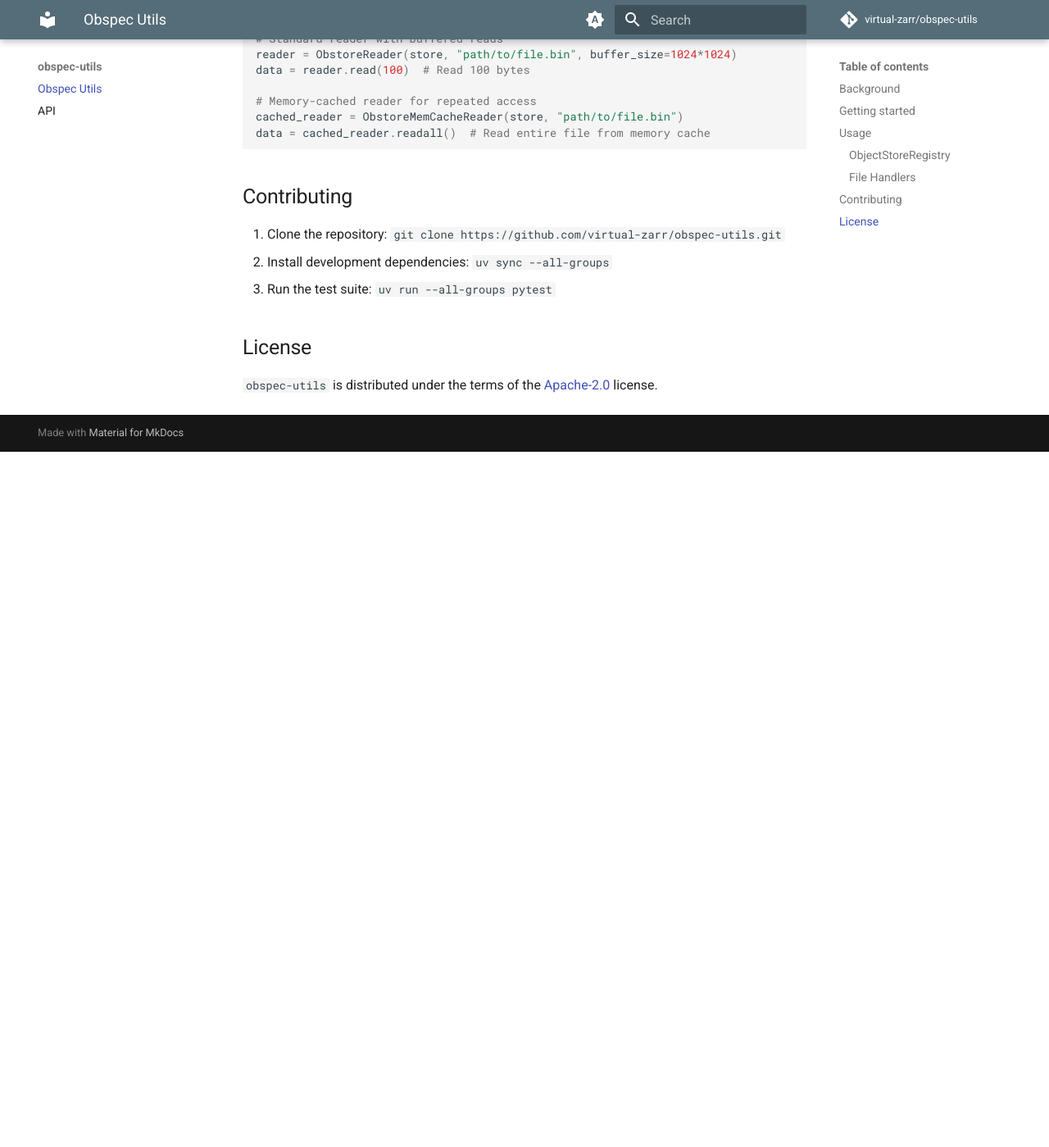
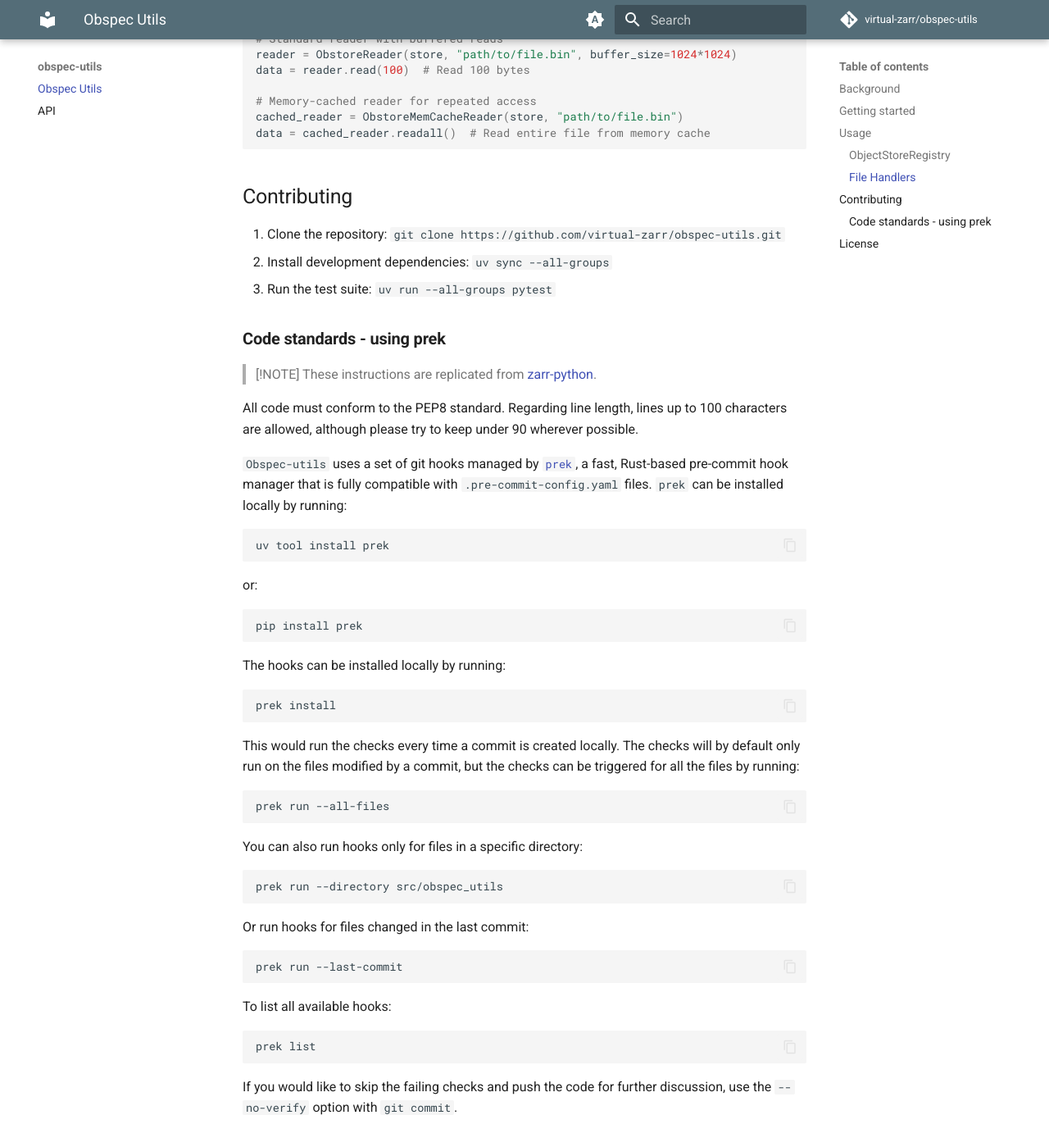
Before and after one commit to virtual-zarr/obspec-utils, an MkDocs documentation site: the page built from docs/index.md, in a window 1280 px wide and 1400 px high, scrolled down 1316 px. Shown: the whole window at 82% size. Built offline with MkDocs 1.6.1 and Material for MkDocs 9.7.7, drawn with Linux system fonts in a browser that asks for light colours; comment, search, counter and statistics services are not loaded; the version menu is left out; before the commit the page ends 1867 px from its top, so only the background shows below that.

Commit message:
Use prek for code standards

````diff
--- a/docs/index.md
+++ b/docs/index.md
@@ -62,6 +62,57 @@ data = cached_reader.readall()  # Read entire file from memory cache
 2. Install development dependencies: `uv sync --all-groups`
 3. Run the test suite: `uv run --all-groups pytest`
 
+### Code standards - using prek
+
+> [!NOTE]
+> These instructions are replicated from [zarr-python](https://github.com/zarr-developers/zarr-python).
+
+All code must conform to the PEP8 standard. Regarding line length, lines up to 100 characters are allowed, although please try to keep under 90 wherever possible.
+
+`Obspec-utils` uses a set of git hooks managed by [`prek`](https://github.com/j178/prek), a fast, Rust-based pre-commit hook manager that is fully compatible with `.pre-commit-config.yaml` files. `prek` can be installed locally by running:
+
+```bash
+uv tool install prek
+```
+
+or:
+
+```bash
+pip install prek
+```
+
+The hooks can be installed locally by running:
+
+```bash
+prek install
+```
+
+This would run the checks every time a commit is created locally. The checks will by default only run on the files modified by a commit, but the checks can be triggered for all the files by running:
+
+```bash
+prek run --all-files
+```
+
+You can also run hooks only for files in a specific directory:
+
+```bash
+prek run --directory src/obspec_utils
+```
+
+Or run hooks for files changed in the last commit:
+
+```bash
+prek run --last-commit
+```
+
+To list all available hooks:
+
+```bash
+prek list
+```
+
+If you would like to skip the failing checks and push the code for further discussion, use the `--no-verify` option with `git commit`.
+
 ## License
 
 `obspec-utils` is distributed under the terms of the [Apache-2.0](https://spdx.org/licenses/Apache-2.0.html) license.
````
Also changed, not shown: 1 other file.
